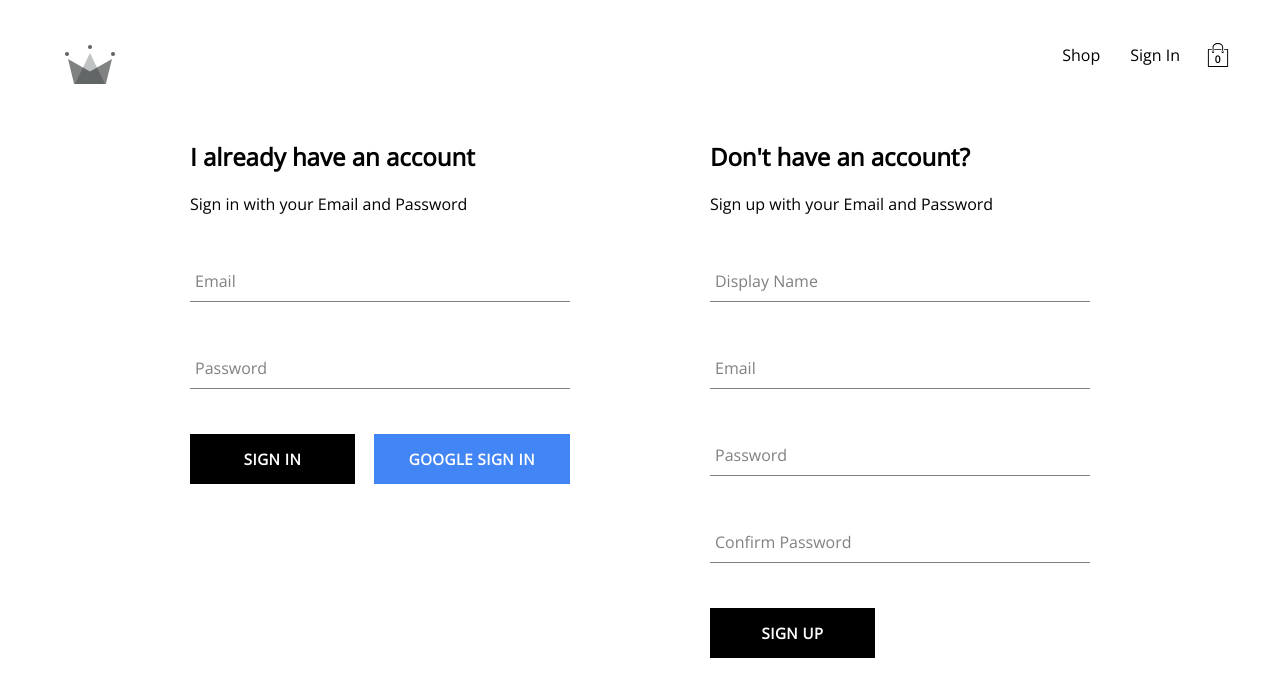
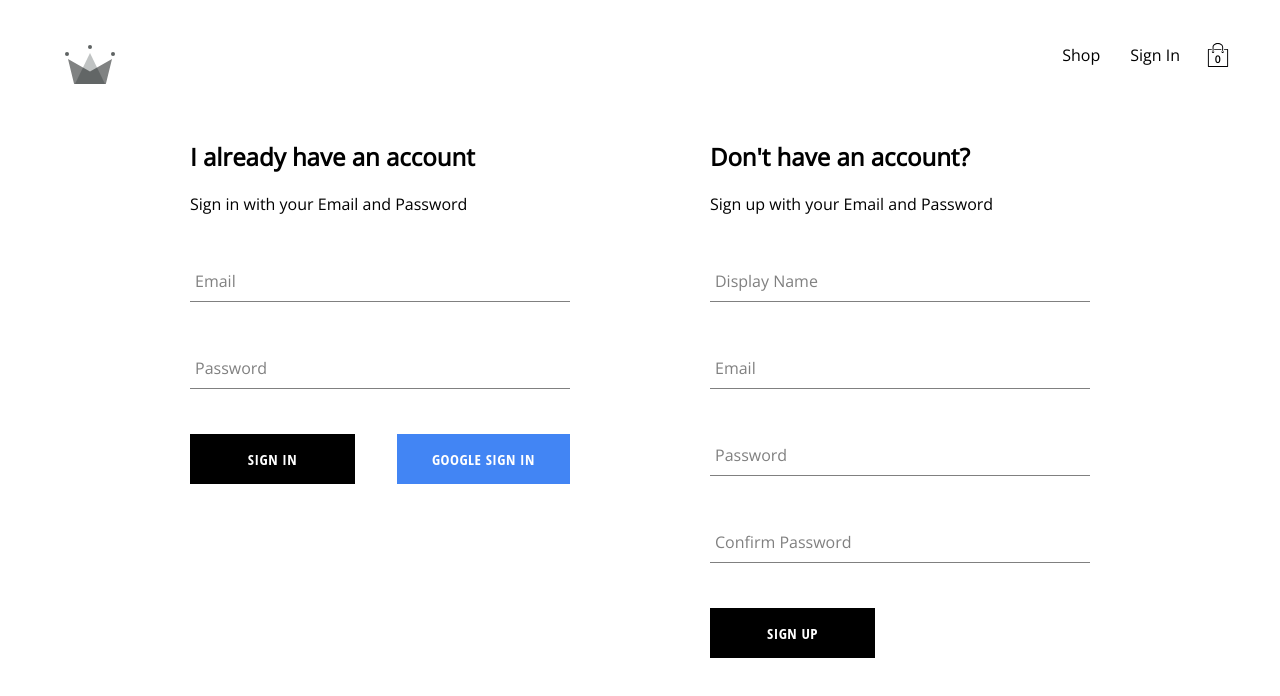
Before and after one commit to kingalione/crwn-clothing, a React (Create React App) app: page /auth in a window 1280 px wide. Shown: the top 696 px of the page. Built offline with nearby package versions, Linux system fonts and the light colour scheme; no server answers; the database is empty.

Commit message:
implement styled components to Button component
- implement styled components to Button component

```diff
--- a/src/components/button/Button.jsx
+++ b/src/components/button/Button.jsx
@@ -1,21 +1,25 @@
-import React from "react";
+import {
+  BaseButton,
+  GoogleSignInButton,
+  InvertedButton,
+} from './Button.styles';
 
-import './Button.styles.scss';
-
-const BUTTON_TYPE_CLASSES = {
-  google: "google-sign-in",
-  inverted: "inverted",
+export const BUTTON_TYPE_CLASSES = {
+  base: 'base',
+  google: 'google-sign-in',
+  inverted: 'inverted',
 };
 
+const getButton = (buttonType = BUTTON_TYPE_CLASSES.base) =>
+  ({
+    [BUTTON_TYPE_CLASSES.base]: BaseButton,
+    [BUTTON_TYPE_CLASSES.google]: GoogleSignInButton,
+    [BUTTON_TYPE_CLASSES.inverted]: InvertedButton,
+  }[buttonType]);
+
 const Button = ({ children, buttonType, ...otherProps }) => {
-  return (
-    <button
-      className={`button-container ${BUTTON_TYPE_CLASSES[buttonType]}`}
-      {...otherProps}
-    >
-      {children}
-    </button>
-  );
+  const CustomBottom = getButton(buttonType);
+  return <CustomBottom {...otherProps}>{children}</CustomBottom>;
 };
 
 export default Button;
--- /dev/null
+++ b/src/components/button/Button.styles.jsx
@@ -0,0 +1,45 @@
+import styled from "styled-components";
+
+export const BaseButton = styled.button`
+  min-width: 165px;
+  width: auto;
+  height: 50px;
+  letter-spacing: 0.5px;
+  line-height: 50px;
+  padding: 0 35px 0 35px;
+  font-size: 15px;
+  background-color: black;
+  color: white;
+  text-transform: uppercase;
+  font-family: "Open Sans Condensed";
+  font-weight: bolder;
+  border: none;
+  cursor: pointer;
+  display: flex;
+  justify-content: center;
+  &:hover {
+    background-color: white;
+    color: black;
+    border: 1px solid black;
+  }
+`;
+
+export const GoogleSignInButton = styled(BaseButton)`
+  background-color: #4285f4;
+  color: white;
+  &:hover {
+    background-color: #357ae8;
+    border: none;
+  }
+`;
+
+export const InvertedButton = styled(BaseButton)`
+  background-color: white;
+  color: black;
+  border: 1px solid black;
+  &:hover {
+    background-color: black;
+    color: white;
+    border: none;
+  }
+`;
--- a/src/components/button/Button.styles.scss
+++ /dev/null
@@ -1,46 +0,0 @@
-.button-container {
-  min-width: 165px;
-  width: auto;
-  height: 50px;
-  letter-spacing: 0.5px;
-  line-height: 50px;
-  padding: 0 35px 0 35px;
-  font-size: 15px;
-  background-color: black;
-  color: white;
-  text-transform: uppercase;
-  font-family: 'Open Sans';
-  font-weight: bolder;
-  border: none;
-  cursor: pointer;
-  display: flex;
-  justify-content: center;
-
-  &:hover {
-    background-color: white;
-    color: black;
-    border: 1px solid black;
-  }
-
-  &.google-sign-in {
-    background-color: #4285f4;
-    color: white;
-
-    &:hover {
-      background-color: #357ae8;
-      border: none;
-    }
-  }
-
-  &.inverted {
-    background-color: white;
-    color: black;
-    border: 1px solid black;
-
-    &:hover {
-      background-color: black;
-      color: white;
-      border: none;
-    }
-  }
-}
--- a/src/components/product-card/ProductCard.jsx
+++ b/src/components/product-card/ProductCard.jsx
@@ -4,7 +4,7 @@ import { CartContext } from "../../contexts/CartContext";
 
 import "./ProductCard.styles.scss";
 
-import Button from "../button/Button";
+import Button, { BUTTON_TYPE_CLASSES } from "../button/Button";
 
 const ProductCard = ({ product }) => {
   const { name, imageUrl, price } = product;
@@ -18,7 +18,10 @@ const ProductCard = ({ product }) => {
         <span className="name">{name}</span>
         <span className="price">{price}$</span>
       </div>
-      <Button buttonType="inverted" onClick={addProductToCart}>
+      <Button
+        buttonType={BUTTON_TYPE_CLASSES.inverted}
+        onClick={addProductToCart}
+      >
         Add to cart
       </Button>
     </div>
--- a/src/components/sign-in-form/SignInForm.jsx
+++ b/src/components/sign-in-form/SignInForm.jsx
@@ -1,10 +1,10 @@
 import React, { useState } from "react";
 import FormInput from "../form-input/FormInput";
-import Button from "../button/Button";
+import Button, { BUTTON_TYPE_CLASSES } from "../button/Button";
 
 import {
   signInWithGooglePopup,
-  signInWithEmailAndPW
+  signInWithEmailAndPW,
 } from "../../utils/firebase/Firebase";
 
 import "./SignInForm.styles.scss";
@@ -72,7 +72,11 @@ const SignInForm = () => {
 
         <div className="buttons-container">
           <Button type="submit">Sign In</Button>
-          <Button type="button" buttonType="google" onClick={logGoogleUser}>
+          <Button
+            type="button"
+            buttonType={BUTTON_TYPE_CLASSES.google}
+            onClick={logGoogleUser}
+          >
             Google sign in
           </Button>
         </div>
```
